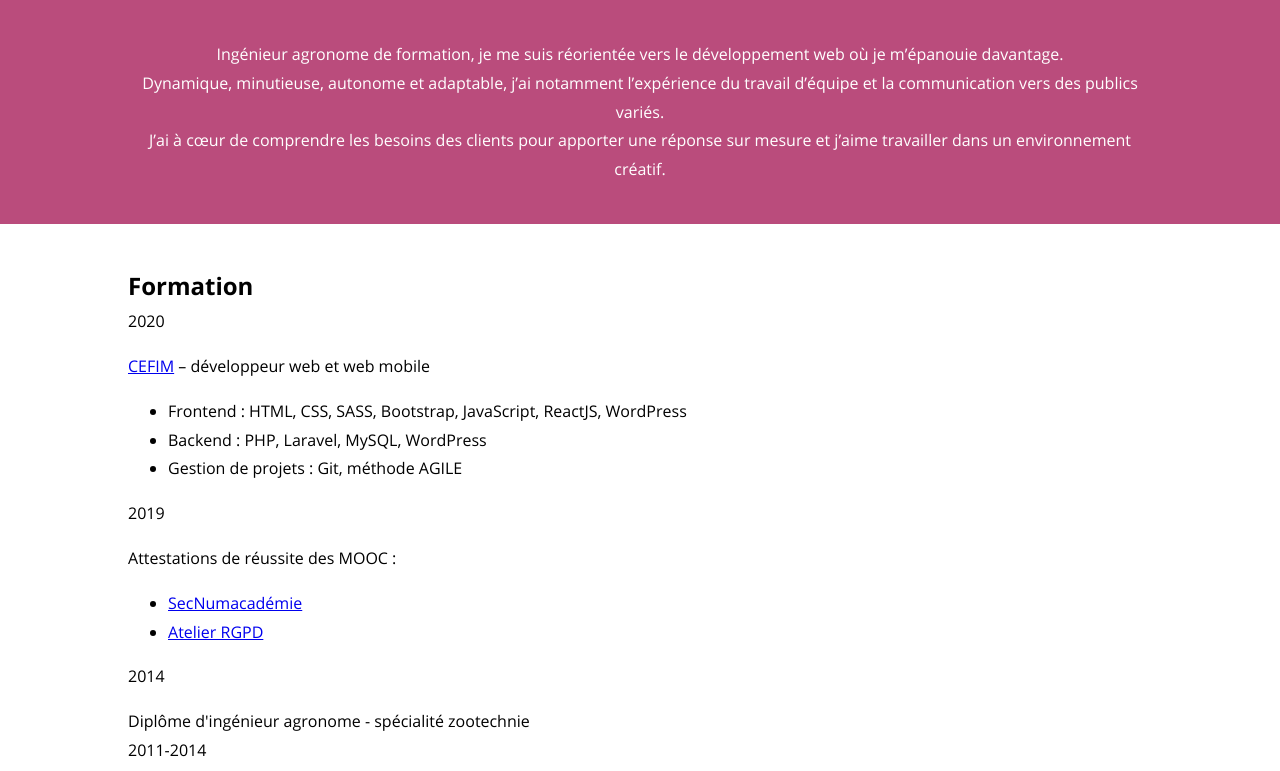
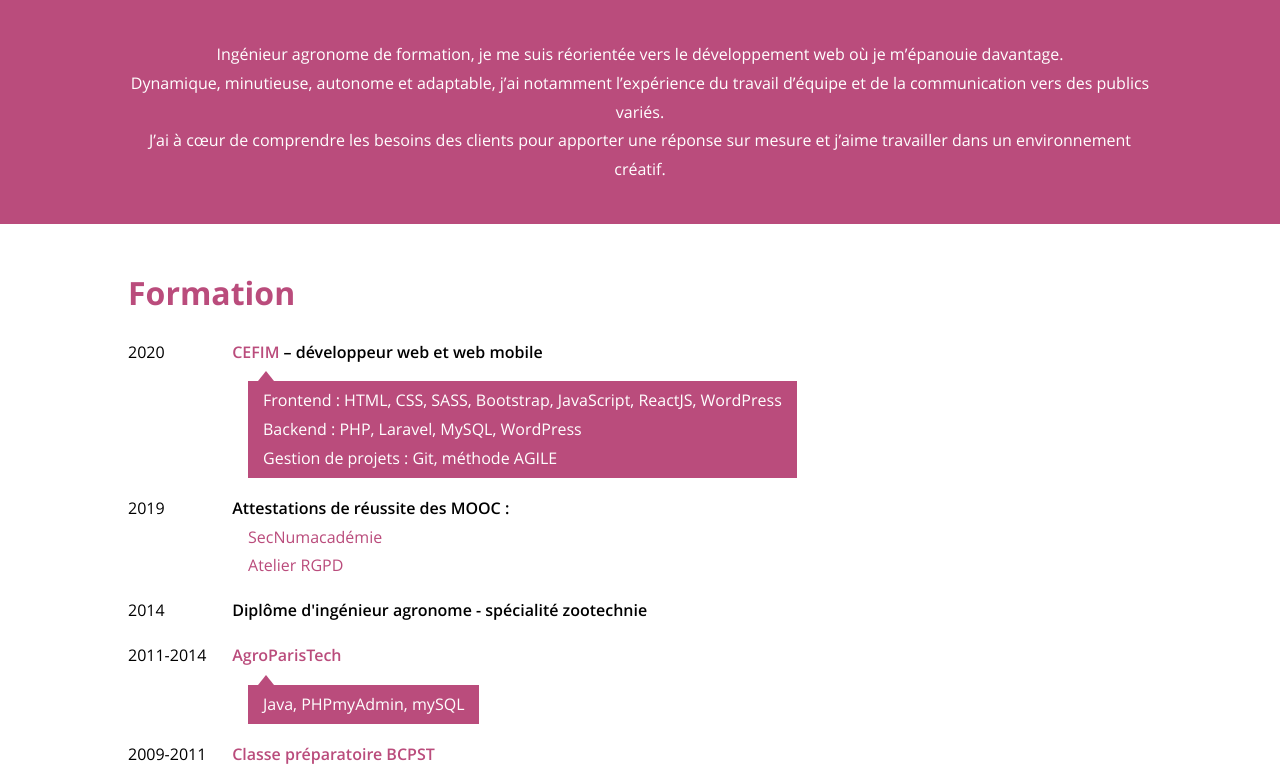
Before and after one commit to Leonie-D/CV, a website: page index.html in a window 1280 px wide. Shown: the part 680-1451 px from the top of the page. Drawn offline with Linux system fonts and the light colour scheme.

Commit message:
layout education

```diff
--- a/index.html
+++ b/index.html
@@ -63,7 +63,7 @@
                     Ingénieur agronome de formation, je me suis réorientée vers le développement web où je m’épanouie davantage.
                 </p>
                 <p>
-                    Dynamique, minutieuse, autonome et adaptable, j’ai notamment l’expérience du travail d’équipe et la communication vers des publics variés.
+                    Dynamique, minutieuse, autonome et adaptable, j’ai notamment l’expérience du travail d’équipe et de la communication vers des publics variés.
                 </p>
                 <p>
                     J’ai à cœur de comprendre les besoins des clients pour apporter une réponse sur mesure et j’aime travailler dans un environnement créatif.
@@ -78,23 +78,21 @@
                     <p class="content">
                         <a href="https://www.cefim.eu/">CEFIM</a> – développeur web et web mobile
                     </p>
-                    <p class="coding-skills">
-                        <ul>
+                    <ul class="coding-skills">
                         <li>Frontend : HTML, CSS, SASS, Bootstrap, JavaScript, ReactJS, WordPress</li>
                         <li>Backend : PHP, Laravel, MySQL, WordPress</li>
                         <li>Gestion de projets : Git, méthode AGILE</li>
                     </ul>
-                    </p>
                 </article>
                 <article>
                     <p class="date">2019</p>
                     <p class="content">
                         Attestations de réussite des MOOC :
-                        <ul>
+                    </p>
+                    <ul class="mooc">
                         <li><a href="https://secnumacademie.gouv.fr/">SecNumacadémie</a></li>
                         <li><a href="https://atelier-rgpd.cnil.fr/">Atelier RGPD</a></li>
                     </ul>
-                    </p>
                 </article>
                 <article>
                     <p class="date">2014</p>
--- a/scss/_global.scss
+++ b/scss/_global.scss
@@ -87,7 +87,7 @@ header {
                 padding: 1.2rem;
                 position: relative;
 
-                &:after {
+                &::after {
                     content: '';
                     background-color: transparent;
                     height: .1rem;
@@ -97,15 +97,15 @@ header {
                     transition: background-color .2s ease-in, left .4s ease-in-out, right .4s ease-in-out;
                 }
 
-                &:after,
-                &:after {
+                &::after,
+                &::after {
                     bottom: 15%;
                 }
 
-                &:hover:before,
-                &:focus:before,
-                &:hover:after,
-                &:focus:after {
+                &:hover::before,
+                &:focus::before,
+                &:hover::after,
+                &:focus::after {
                     background-color: #fff;
                     left: 1.2rem;
                     right: 1.2rem;
@@ -118,6 +118,27 @@ header {
 section {
     padding-top: 4rem;
     padding-bottom: 4rem;
+}
+
+h2 {
+    color: $primary;
+    font-weight: 700;
+    font-size: 2em;
+}
+
+h3 {
+    font-size: 1.6rem;
+}
+
+a {
+    text-decoration: none;
+    color: $primary;
+    transition: color .2s ease-in-out;
+
+        &:hover,
+        &:focus {
+            color: $secondary;
+        }
 }
 
 .container {
@@ -216,3 +237,41 @@ section {
     color: #fff;
     text-align: center;
 }
+
+.date {
+    display: inline-block;
+    min-width: 10rem;
+
+    + p,
+    + h3 {
+        display: inline-block;
+        font-weight: 600;
+    }
+}
+
+.coding-skills,
+ul[class = "coding-skills"] {
+    max-width: max-content;
+    padding: .5rem 1.5rem;
+    background-color: $primary;
+    color: #fff;
+    position: relative;
+    margin-top: 1.5rem;
+    margin-left: 12rem;
+}
+
+ul[class="mooc"] {
+    margin-left: 12rem;
+}
+
+.coding-skills::before {
+    content: '';
+    border-bottom: 1rem solid $primary;
+    border-left: .8rem solid transparent;
+    border-right: .8rem solid transparent;
+    height: 0;
+    width: 0;
+    position: absolute;
+    top: -1rem;
+    left: 1rem;
+}
```
Also changed, not shown: css/style.css, 1 other file. Lines whose indentation alone changed are shown as unchanged.
